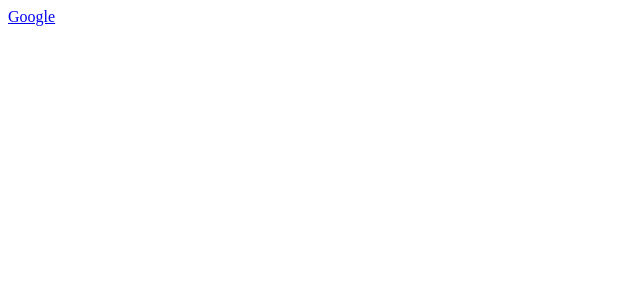
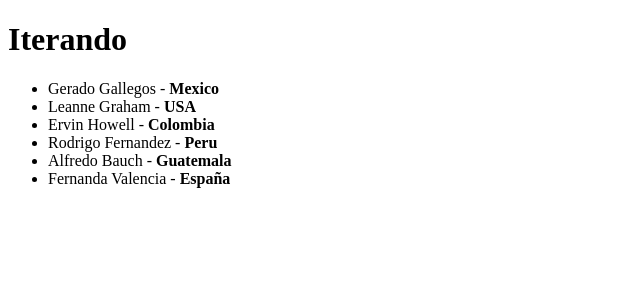
Before and after one commit to GerardoGallegos/react-fundamentos, a React (Create React App) app: page / in a window 1280 px wide. Shown: the top 300 px of the page, without its empty margins (0-640 px from the left). Built offline with nearby package versions, Linux system fonts and the light colour scheme; the HTML template or start-up script is replaced by a standard one.

Commit message:
Leccion # 20 - Iterando listas con React

```diff
--- a/src/App.js
+++ b/src/App.js
@@ -1,9 +1,9 @@
 import React from 'react'
-import Eventos from './componentes/Eventos'
+import Iterando from './componentes/Iterando'
 
 const App = () => (
   <div>
-    <Eventos />
+    <Iterando />
   </div>
 )
 
--- /dev/null
+++ b/src/componentes/Iterando.js
@@ -0,0 +1,27 @@
+import React from 'react'
+
+const users = [
+  { id: 1, name: 'Gerado Gallegos', country: 'Mexico'},
+  { id: 2, name: 'Leanne Graham', country: 'USA'},
+  { id: 3, name: 'Ervin Howell', country: 'Colombia'},
+  { id: 4, name: 'Rodrigo Fernandez', country: 'Peru'},
+  { id: 5, name: 'Alfredo Bauch', country: 'Guatemala'},
+  { id: 6, name: 'Fernanda Valencia', country: 'España'}
+]
+
+class Iterando extends React.Component {
+  render () {
+    return (
+      <div>
+        <h1>Iterando</h1>
+        <ul>
+          { users.map((user) => (
+              <li>{ user.name } - <strong>{ user.country}</strong></li>
+            )) }
+        </ul>
+      </div>
+    )
+  }
+}
+
+export default Iterando
```
